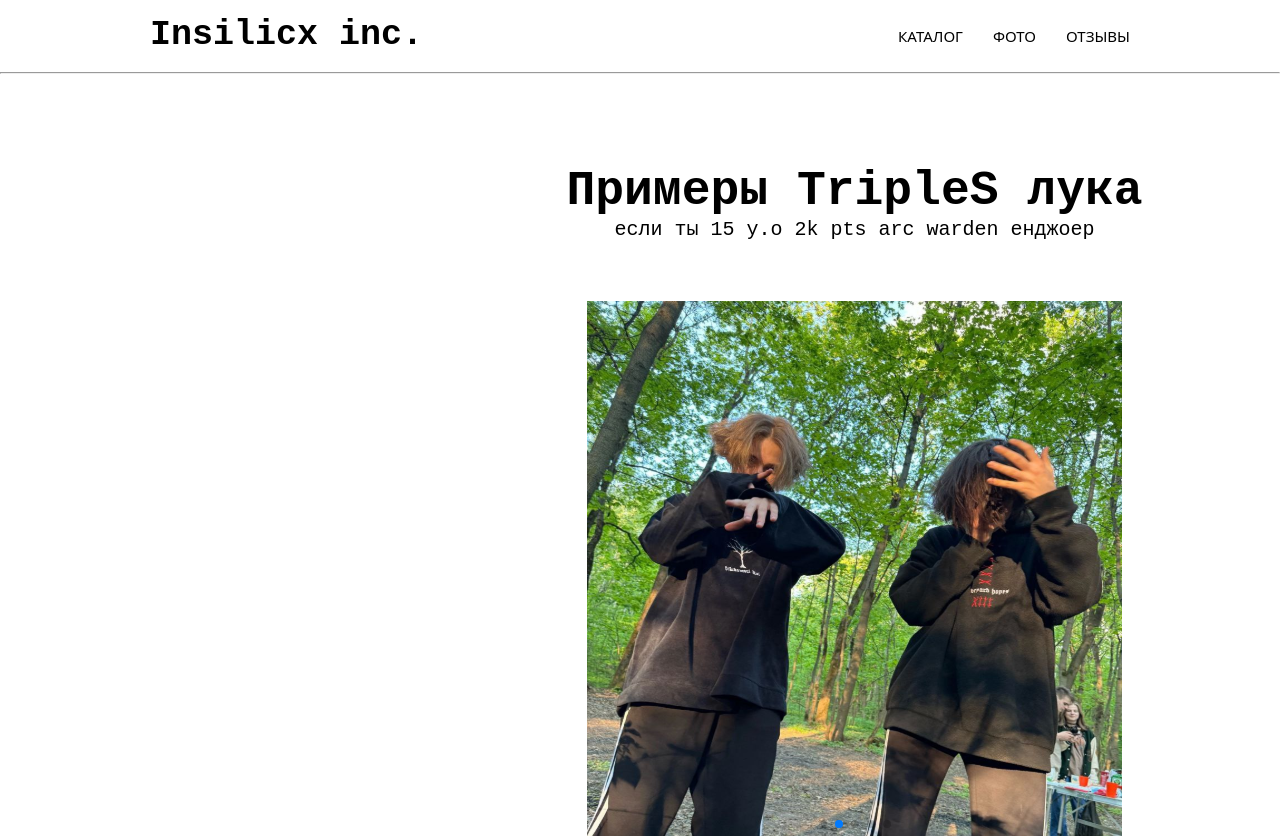
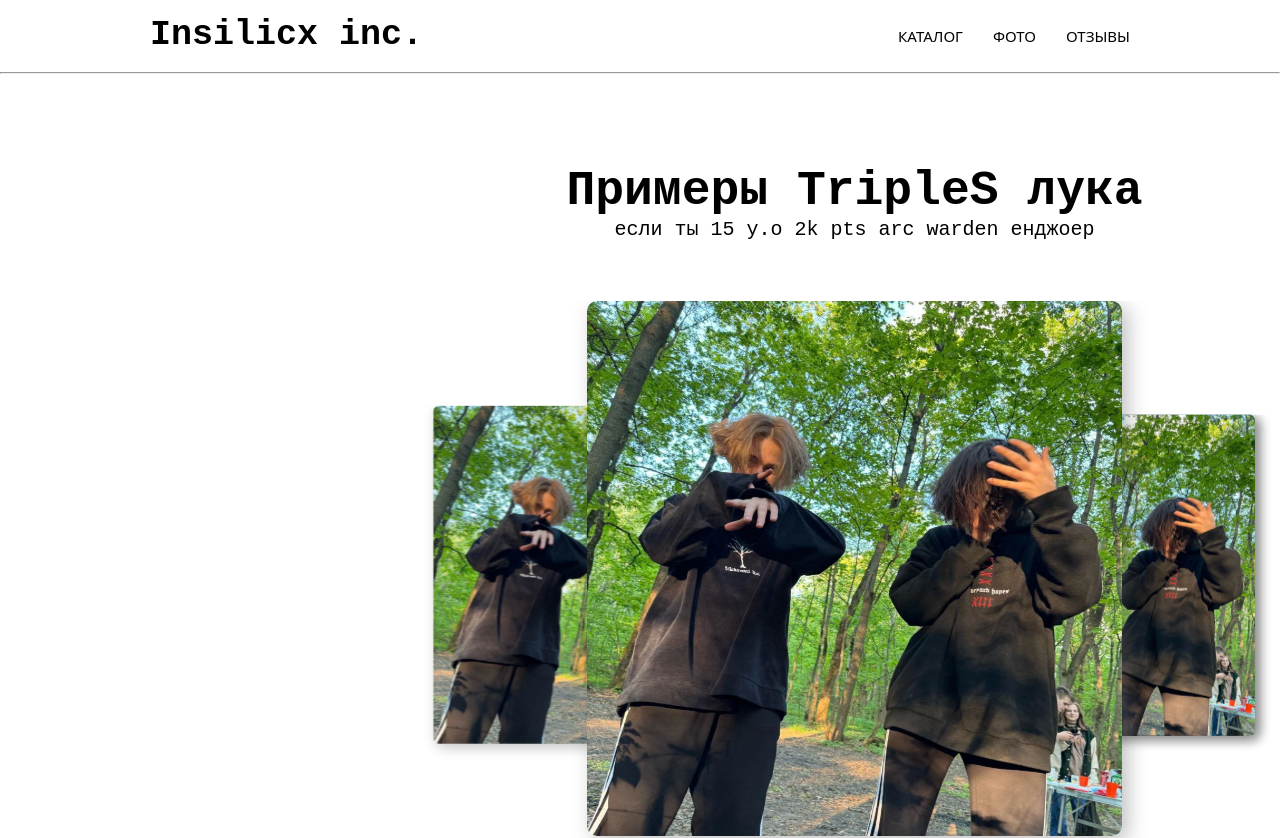
Before and after one commit to kirillpedev/insilicx-react, a React (Vite) app: page /photos in a window 1280 px wide. Shown: the top 838 px of the page. Built offline with nearby package versions, Linux system fonts and the light colour scheme.

Commit message:
Slider v2.0

```diff
--- a/src/components/Slider.jsx
+++ b/src/components/Slider.jsx
@@ -26,7 +26,7 @@ const Photo = styled.div`
         text-align: center;
         margin-right: 20%;
         margin-left: 15%;
-        margin-bottom: 10%;
+        margin-bottom: 8%;
         margin-top: 50px;
     }
 
@@ -43,6 +43,13 @@ const Photo = styled.div`
         font-family: "Anonymous Pro", monospace;
         font-size: 20px;
         font-weight: 500;
+    }
+
+    .slider img {
+      border-radius: 10px;
+      box-shadow: #5e5e5e63 6px 5px 20px ;
+      margin-bottom: 30px;
+
     }
 `
 
@@ -66,29 +73,29 @@ const Slider = () => {
             creativeEffect={{
               prev: {
 
-                translate: [0, 0, -700],
+                translate: [-400, 0, -700],
               },
               next: {
-                translate: ['100%', 0, 0],
+                translate: [400, 0, -800],
               },
             }}
             modules={[Autoplay, Pagination, EffectCreative]}
             className="mySwiper"
             >
                 <SwiperSlide>
-                <img src={slide_1} alt="" />
+                <img src={slide_1} alt="" width= '535px' height= '535px' />
                 </SwiperSlide>
                 <SwiperSlide>
-                <img src={slide_1} alt="" />
+                <img src={slide_1} alt="" width= '535px' height= '535px' />
                 </SwiperSlide>
                 <SwiperSlide>
-                <img src={slide_1} alt="" />
+                <img src={slide_1} alt="" width= '535px' height= '535px' />
                 </SwiperSlide>
                 <SwiperSlide>
-                <img src={slide_2} alt="" />
+                <img src={slide_2} alt="" width= '535px' height= '535px' />
                 </SwiperSlide>
                 <SwiperSlide>
-                <img src={slide_3} alt="" />
+                <img src={slide_3} alt="" width= '535px' height= '535px' />
             </SwiperSlide>
             </Swiper>
         </div>
--- a/src/components/Support.jsx
+++ b/src/components/Support.jsx
@@ -84,8 +84,7 @@ const Button = styled.div`
         top: 70%; /* Расстояние сверху */
     }
 
-    #round {
-        display: none;
+    .round {
         width: 35px;
         height: 35px;
         border-radius: 150px;
@@ -106,7 +105,7 @@ const Button = styled.div`
     }
 
 
-    #round h1 {
+    .round h1 {
         color:  white;
         font-family: "Noto Sans", sans-serif;
         margin-left: 10px;
@@ -133,14 +132,13 @@ export default function Support() {
             </div>
         </Chat>
         <div className='btn_pos'>
-            <div id='round'>
-                <h1 id='total_basket'>1</h1>
+            <div className='round'>
+                <h1>3</h1>
             </div>
-            <form action='/basket'>
+
             <button className='round_button'>
                 <img src={shoppingbag} width={38} height={38} alt=""/>
             </button>
-            </form>
             <button className='round_button'>
                 <img src={headsetsvg} alt=""/>
             </button>
```
Also changed, not shown: src/components/ReviewsSlider.jsx (added, +18 -0 lines), src/img/slide_2.svg, src/img/slide_3.svg.
